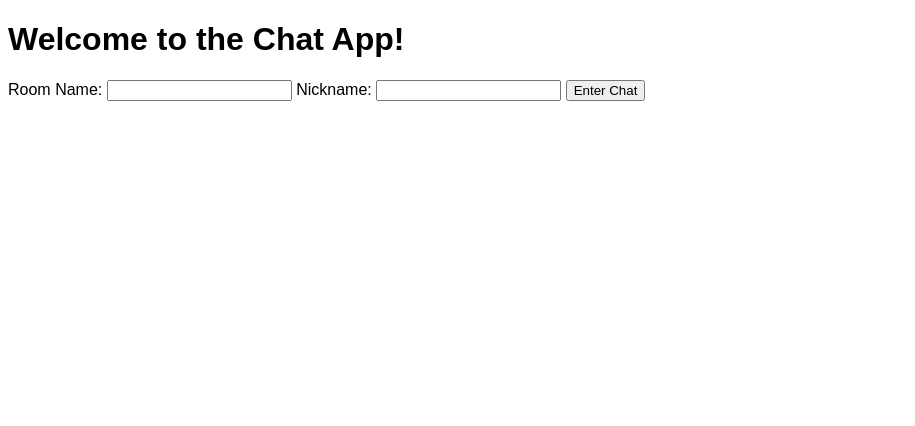
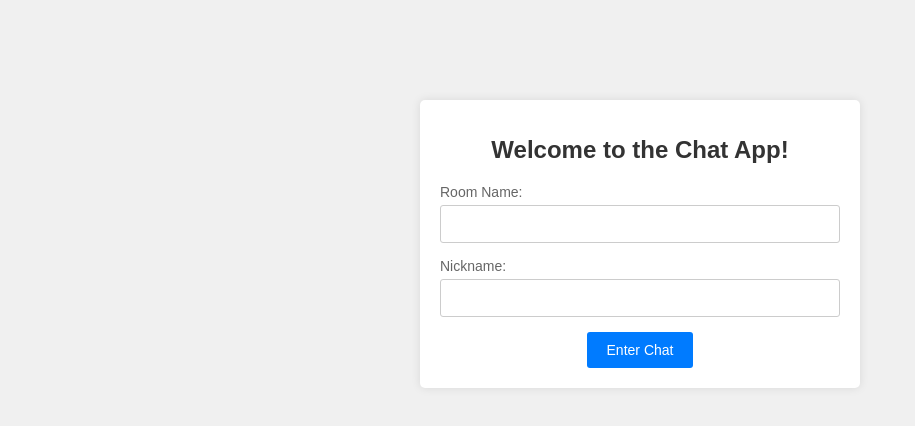
Before and after one commit to pescador95/chat-app, a website: page public/index.html in a window 1280 px wide. Shown: the whole page, without its empty margins (0-915 px from the left). Drawn offline with Linux system fonts and the light colour scheme.

Commit message:
Ajustado layout da pagina index.html

```diff
--- /dev/null
+++ b/public/entry-styles.css
@@ -0,0 +1,56 @@
+
+body {
+    margin: 0;
+    padding: 0;
+    font-family: Arial, sans-serif;
+    background-color: #f0f0f0;
+  }
+
+  #entry-container {
+    margin: 100px auto;
+    max-width: 400px;
+    padding: 20px;
+    background-color: #ffffff;
+    box-shadow: 0px 0px 10px rgba(0, 0, 0, 0.1);
+    border-radius: 5px;
+    text-align: center;
+  }
+
+  h1 {
+    font-size: 24px;
+    margin-bottom: 20px;
+    color: #333;
+  }
+
+  label {
+    display: block;
+    font-size: 14px;
+    margin-bottom: 5px;
+    color: #666;
+    text-align: left;
+  }
+
+  input[type="text"] {
+    width: 100%;
+    padding: 10px;
+    margin-bottom: 15px;
+    border: 1px solid #ccc;
+    border-radius: 3px;
+    font-size: 14px;
+    box-sizing: border-box;
+  }
+
+  button {
+    display: inline-block;
+    padding: 10px 20px;
+    background-color: #007bff;
+    color: #fff;
+    border: none;
+    border-radius: 3px;
+    font-size: 14px;
+    cursor: pointer;
+  }
+
+  button:hover {
+    background-color: #0056b3;
+  }
--- a/public/index.html
+++ b/public/index.html
@@ -4,6 +4,8 @@
     <meta charset="UTF-8" />
     <meta name="viewport" content="width=device-width, initial-scale=1.0" />
     <link rel="stylesheet" href="styles.css" />
+    <link rel="stylesheet" href="entry-styles.css" />
+    <!-- Adicione essa linha -->
     <title>Chat App</title>
   </head>
   <body>
```
